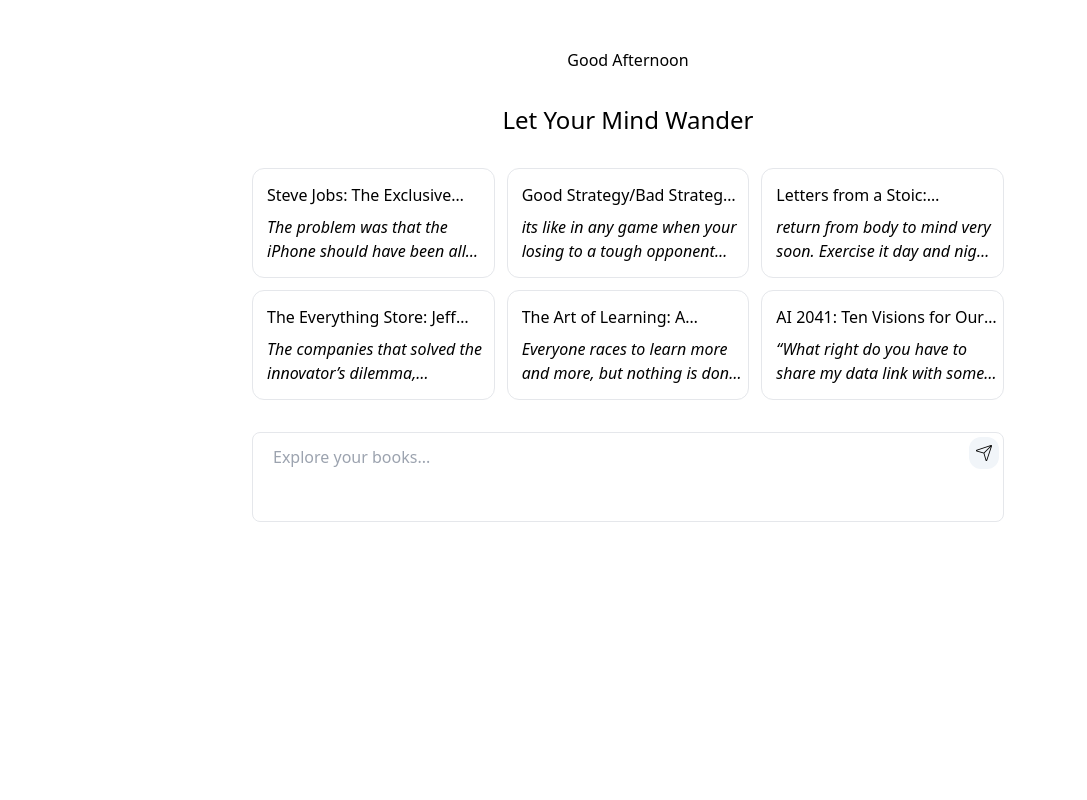
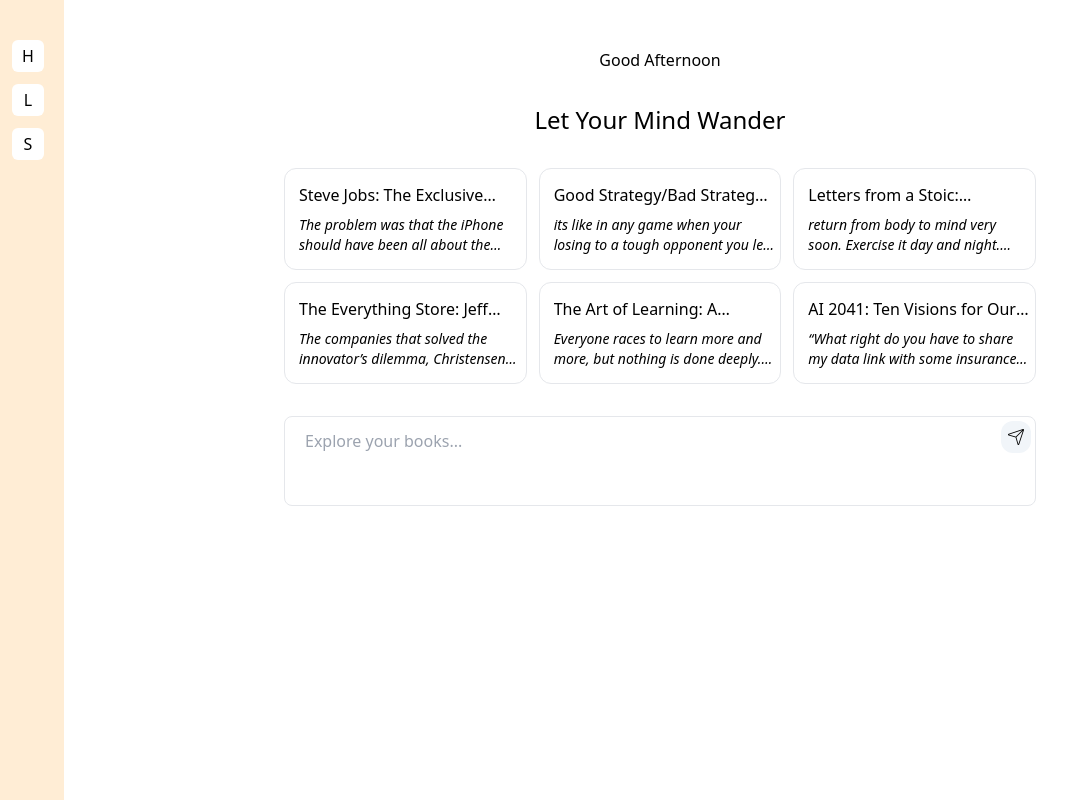
Before and after one commit to Johnxjp/commonplace, a Next.js app in the folder frontend/: page / in a window 1280 px wide. Shown: the whole page, without its empty margins (0-1087 px from the left). Built offline with nearby package versions, Linux system fonts and the light colour scheme.

Commit message:
Home page ready

```diff
--- a/frontend/app/layout.tsx
+++ b/frontend/app/layout.tsx
@@ -1,4 +1,5 @@
 import "./globals.css";
+import NavBar from "@/ui/NavBar";
 
 export default function RootLayout({
 	children,
@@ -7,7 +8,11 @@
 }>) {
 	return (
 		<html lang="en">
-			<body>{children}</body>
+			<body>
+				<div className="h-screen w-screen flex flex-row">
+					<NavBar>{children}</NavBar>
+				</div>
+			</body>
 		</html>
 	);
 }
--- a/frontend/app/page.tsx
+++ b/frontend/app/page.tsx
@@ -148,12 +148,12 @@
 
 	return (
 		<div className="min-h-full w-full min-w-0 flex-1">
-			<main className="mx-auto mt-4 w-full max-w-7xl flex-1 md:pl-8 !mt-0 flex flex-col items-center gap-8 pt-12 pr-14">
+			<main className="mx-auto mt-4 h-full w-full max-w-7xl flex md:pl-8 !mt-0 flex flex-col items-center gap-8 pt-12 pr-14">
 				<h1 className="">
 					Good {timeOfDay.charAt(0).toUpperCase() + timeOfDay.slice(1)}
 				</h1>
 				<h2 className="text-2xl">Let Your Mind Wander</h2>
-				<div className="mx-auto max-w-3xl w-full px-1 md:px-2 flex-1">
+				<div className="mx-auto max-w-3xl w-full px-1 md:px-2 flex">
 					<BookDocumentSampleGrid documents={documents} />
 				</div>
 				<HomeSearchBar />
--- a/frontend/app/ui/BookDocumentCard.tsx
+++ b/frontend/app/ui/BookDocumentCard.tsx
@@ -6,7 +6,7 @@
 	return (
 		<div className="border border-border-300 hover:border-border-200 group relative flex cursor-pointer flex-col gap-1.5 rounded-xl py-3.5 pl-3.5 pr-1.5 transition-all ease-in-out hover:shadow-sm active:scale-[0.98] md:gap-2">
 			<h2 className="line-clamp-1" >{document.title}</h2>
-			<p className="italic line-clamp-2">{document.content} </p>
+			<p className="text-sm italic line-clamp-2">{document.content} </p>
 		</div>
 	);
 }
--- /dev/null
+++ b/frontend/app/ui/NavBar.tsx
@@ -0,0 +1,32 @@
+export default function NavBar({
+	children,
+}: Readonly<{ children: React.ReactNode }>) {
+	return (
+		<>
+			<div className="flex-1 w-16 max-w-16 h-full bg-orange-100 px-3">
+				<div className="flex flex-col justify-center gap-y-3 pt-10">
+					<button
+						className="h-8 w-8 font-medium bg-white flex items-center justify-center rounded-md hover:shadow-sm hover:border-md"
+						title="home"
+					>
+						H
+					</button>
+					<button
+						className="h-8 w-8 font-medium bg-white flex items-center justify-center rounded-md hover:shadow-sm hover:border-md"
+						title="library"
+					>
+						L
+					</button>
+
+					<button
+						className="h-8 w-8 font-medium bg-white flex items-center justify-center rounded-md hover:shadow-sm hover:border-md"
+						title="search_history"
+					>
+						S
+					</button>
+				</div>
+			</div>
+			{children}
+		</>
+	);
+}
```
